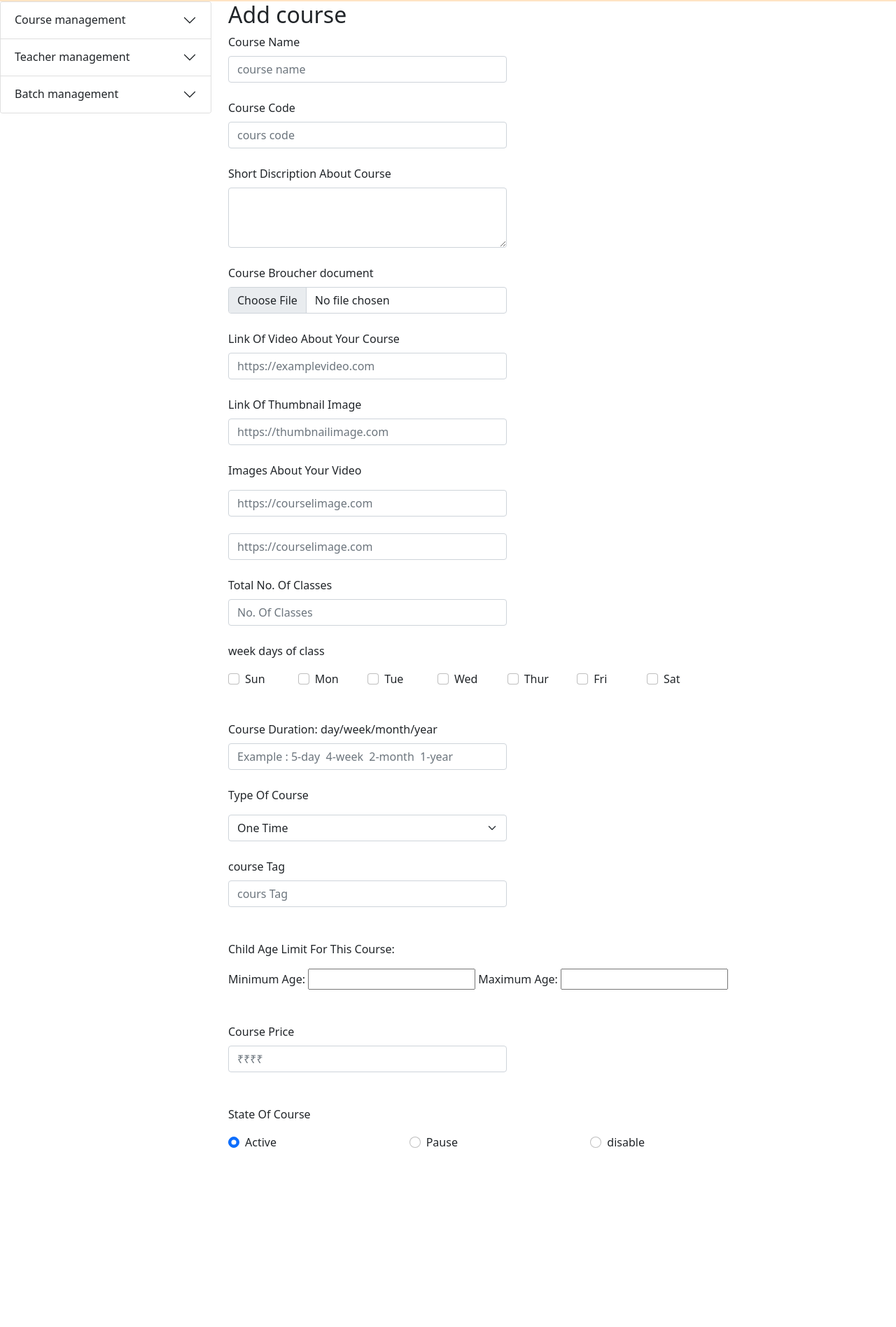
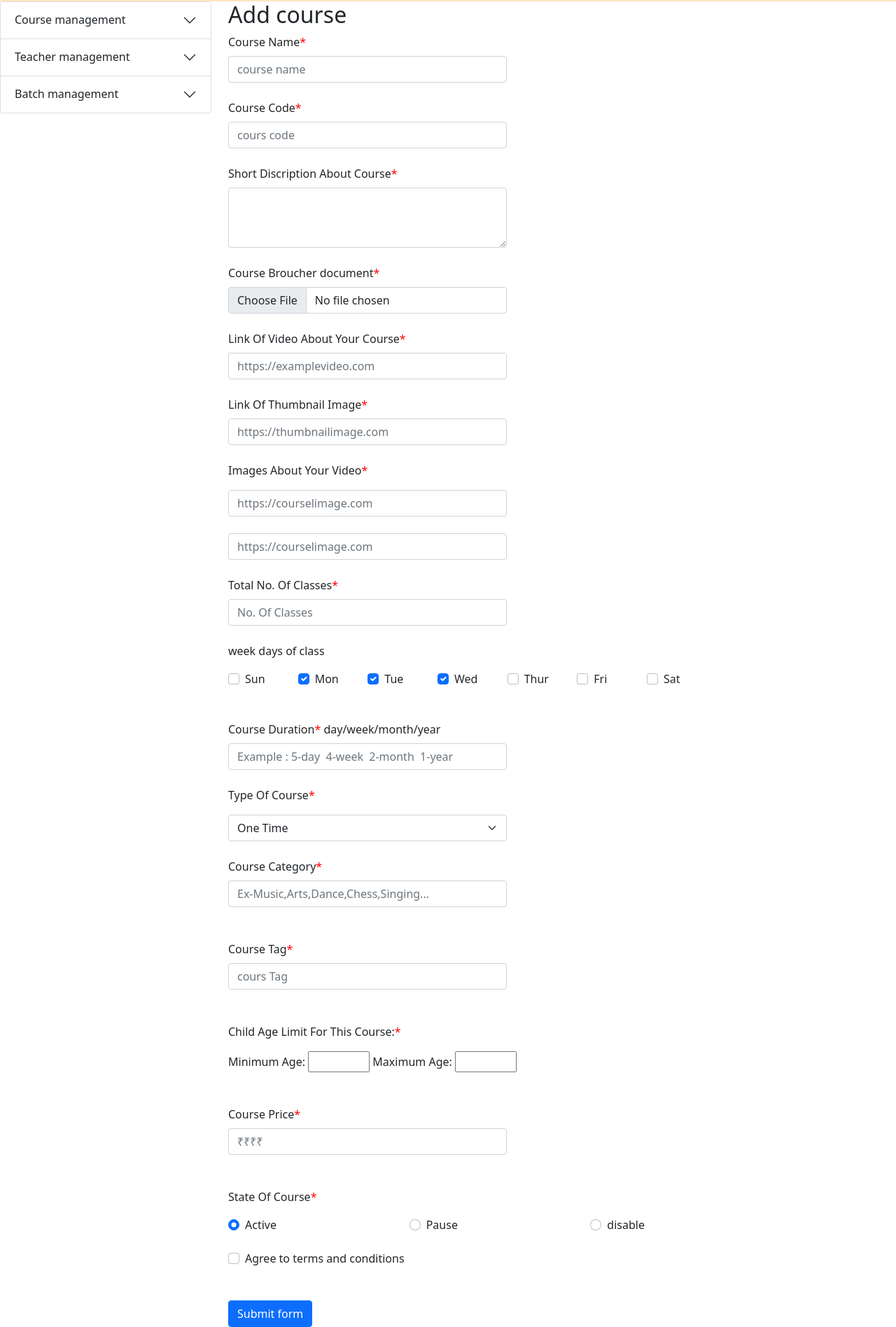
Before and after one commit to ravindrajangid00007/kido_hobby_admin, a Flask app: page /addCourse in a window 1280 px wide. Shown: the part 54-1950 px from the top of the page at 70% size. Before the commit the page ends 1694 px from the top, so only its background shows below. Run offline with Flask 2, Linux system fonts and the light colour scheme; some libraries are stand-ins or nearby versions.

Commit message:
course form

```diff
--- a/admin_panal/controllers/admin.py
+++ b/admin_panal/controllers/admin.py
@@ -28,6 +28,10 @@ def addTeacher():
     if request.method == 'GET':
         return render_template('addTeacher.html')
 
-@admin_route.route('/addCourse')
+@admin_route.route('/addCourse',methods=["GET","POST"])
 def addCourse():
+    if (request.method == "POST"):
+        data=request.form
+        print(data)
+        return render_template('addCourse.html')
     return render_template('addCourse.html')
--- a/admin_panal/templates/addcourse.html
+++ b/admin_panal/templates/addcourse.html
@@ -2,39 +2,79 @@
 
 {% block dashContent %}
 <h2>Add course</h2>
+ <form method="POST" action="/addCourse" class="needs-validation" novalidate>
 
-<form >
-
-
-  <div class=" col-md-5 mb-4">
-    <label for="coursename" class="form-label">Course Name</label>
-    <input type="text" class="form-control" id="coursename" placeholder="course name" name="coursename">
+  <div class="col-md-5 mb-4">
+     <label for="coursename" class="form-label">Course Name<span style="color: red;">*</span></label>
+  <input required type="text" class="form-control" id="coursename" placeholder="course name" name="coursename">
+   <div class="valid-feedback">
+      Looks good!
+    </div>
+    <div class="invalid-feedback">
+      Please choose a Course Name.
+    </div>
   </div>
   <div class=" col-md-5 mb-4">
-    <label for="coursecode" class="form-label">Course Code</label>
-    <input type="text" class="form-control" id="courscode" placeholder="cours code" name="courscode">
+    <label for="coursecode" class="form-label">Course Code<span style="color: red;">*</span></label>
+    <input required type="text" class="form-control" id="courscode" placeholder="cours code" name="courscode">
+    <div class="valid-feedback">
+      Looks good!
+    </div>
+    <div class="invalid-feedback">
+      Please choose a Course Code.
+    </div>
   </div>
   <div class="col-md-5 mb-4">
-    <label for="coursediscription" class="form-label">Short Discription About Course</label>
-    <textarea class="form-control" id="coursediscription"  name="coursediscription" rows="3"></textarea>
+    <label for="coursediscription" class="form-label">Short Discription About Course<span style="color: red;">*</span></label>
+    <textarea required class="form-control" id="coursediscription"  name="coursediscription" rows="3"></textarea>
+    <div class="valid-feedback">
+      Looks good!
+    </div>
+    <div class="invalid-feedback">
+      Please Fill short course discription.
+    </div>
   </div>
   <div class="col-md-5 mb-4">
-    <label for="coursebroucher" class="form-label">Course Broucher document</label>
-    <input type="file" class="form-control" id="coursebroucher" name="coursebroucher">
+    <label for="coursebroucher" class="form-label">Course Broucher document<span style="color: red;">*</span></label>
+    <input required type="file" class="form-control" id="coursebroucher" name="coursebroucher">
+    <div class="valid-feedback">
+      Looks good!
+    </div>
+    <div class="invalid-feedback">
+      Please upload a Broucher document.
+    </div>
   </div>
 
   <div class="col-md-5 mb-4">
-    <label for="coursevideolink" class="form-label">Link Of Video About Your Course </label>
-    <input type="url" class="form-control" id="coursevideolink" placeholder="https://examplevideo.com" name="coursevideolink">
+    <label for="coursevideolink" class="form-label">Link Of Video About Your Course<span style="color: red;">*</span> </label>
+    <input required type="url" pattern="https?://.+" title="Include http://" class="form-control" id="coursevideolink" placeholder="https://examplevideo.com" name="coursevideolink">
+    <div class="valid-feedback">
+      Looks good!
+    </div>
+    <div class="invalid-feedback">
+      Please choose a vaild video link.
+    </div>
   </div>
 
   <div class="col-md-5 mb-4">
-    <label for="thumbnailimageurl" class="form-label">Link Of Thumbnail Image </label>
-    <input type="url" class="form-control" id="thumbnailimageurl" placeholder="https://thumbnailimage.com" name="thumbnailimageurl">
+    <label for="thumbnailimageurl" class="form-label">Link Of Thumbnail Image<span style="color: red;">*</span> </label>
+    <input required type="url" class="form-control" id="thumbnailimageurl" placeholder="https://thumbnailimage.com" name="thumbnailimageurl">
+    <div class="valid-feedback">
+      Looks good!
     </div>
-  <p>Images About Your Video</p>
+    <div class="invalid-feedback">
+      Please choose a vaild image link.
+    </div>
+  </div>
+  <p>Images About Your Video<span style="color: red;">*</span></p>
   <div class="col-md-5 mb-6">
-    <input type="url" class="form-control" id="imagelink1" placeholder="https://courselimage.com" name="imagelink1">
+    <input type="url" required class="form-control" id="imagelink1" placeholder="https://courselimage.com" name="imagelink1">
+    <div class="valid-feedback">
+      Looks good!
+    </div>
+    <div class="invalid-feedback">
+      Please choose a vaild image link.
+    </div>
   </div>
   <br/>
   <div class="col-md-5 mb-6">
@@ -42,98 +82,149 @@
   </div>
   <br/>
   <div class=" col-md-5 mb-4">
-    <label for="noofclasses" class="form-label">Total No. Of Classes</label>
-    <input type="text" class="form-control" id="noofclasses" placeholder="No. Of Classes " name="noofclasses">
+    <label for="noofclasses" class="form-label">Total No. Of Classes<span style="color: red;">*</span></label>
+    <input type="text" required class="form-control" pattern="[0-9].{0,}" id="noofclasses" placeholder="No. Of Classes " name="noofclasses">
+    <div class="valid-feedback">
+      Looks good!
+    </div>
+    <div class="invalid-feedback">
+      Please fill a no. of Classes.
+    </div>
   </div>
   <p>week days of class</p>
   <div class="form-check form-check-inline  col-md-1 mb-5">
-      <input class="form-check-input" type="checkbox" id="sun" name="sun">
+    <input class="form-check-input" value="sun" type="checkbox" id="sun" name="sun">
       <label class="form-check-label" for="sun">Sun</label>
   </div>
   <div class="form-check form-check-inline col-md-1 mb-5">
-      <input class="form-check-input" type="checkbox" id="mon" name="mon">
+    <input class="form-check-input" value="mon" type="checkbox" id="mon" name="mon" checked>
     <label class="form-check-label" for="mon">Mon</label>
   </div>
 
   <div class="form-check form-check-inline col-md-1 mb-5">
-      <input class="form-check-input" type="checkbox" id="tue" name="tue">
+    <input class="form-check-input" value="tue" type="checkbox" id="tue" name="tue" checked>
     <label class="form-check-label" for="tue">Tue</label>
   </div>
   <div class="form-check form-check-inline col-md-1 mb-5">
-      <input class="form-check-input" type="checkbox" id="wed" name="wed">
+    <input class="form-check-input" value="wed" type="checkbox" id="wed" name="wed" checked>
     <label class="form-check-label" for="wed">Wed</label>
   </div>
 
   <div class="form-check form-check-inline col-md-1 mb-5">
-      <input class="form-check-input" type="checkbox" id="thur" name="thur">
+    <input class="form-check-input" value="thur" type="checkbox" id="thur" name="thur">
     <label class="form-check-label" for="thur">Thur</label>
   </div>
 
   <div class="form-check form-check-inline col-md-1 mb-5">
-      <input class="form-check-input" type="checkbox" id="fri" name="fri">
+    <input class="form-check-input" value="fri" type="checkbox" id="fri" name="fri">
     <label class="form-check-label" for="fri">Fri</label>
   </div>
   <div class="form-check form-check-inline col-md-1 mb-5">
-      <input class="form-check-input" type="checkbox" id="sat" name="sat">
+    <input class="form-check-input" value="sat" type="checkbox" id="sat" name="sat">
     <label class="form-check-label" for="sat">Sat</label>
   </div>
 
 
 
   <div class=" col-md-5 mb-4">
-    <label for="courseduration" class="form-label">Course Duration:  day/week/month/year</label>
-    <input type="text" class="form-control" id="courseduration" placeholder="Example : 5-day  4-week  2-month  1-year" name="courseduration">
+    <label for="courseduration" class="form-label">Course Duration<span style="color: red;">*</span>  day/week/month/year</label>
+    <input required type="text" class="form-control" id="courseduration" placeholder="Example : 5-day  4-week  2-month  1-year" name="courseduration">
+    <div class="valid-feedback">
+      Looks good!
+    </div>
+    <div class="invalid-feedback">
+      Please fill course duration.
+    </div>
   </div>
   <div class=" col-md-5 mb-4">
-  <p>Type Of Course</p>
-  <select class="form-select" aria-label="Default select example" name="coursetype">
-    <option value="1">One Time</option>
-    <option value="2">Recurring</option>
-
+    <p>Type Of Course<span style="color: red;">*</span></p>
+    <select required class="form-select" aria-label="Default select example" name="coursetype">
+      <option value="One Time">One Time</option>
+      <option value="Recurring">Recurring</option>
     </select>
   </div>
-
   <div class="col-md-5 mb-5">
-    <label for="tag" class="form-label">course Tag</label>
-    <input type="text" class="form-control" id="tag" placeholder="cours Tag" name="tag">
+    <label for="coursecategory" class="form-label">Course Category<span style="color: red;">*</span></label>
+    <input required type="text" class="form-control" id="coursecategory" placeholder="Ex-Music,Arts,Dance,Chess,Singing..." name="coursecategory">
+    <div class="valid-feedback">
+      Looks good!
+    </div>
+    <div class="invalid-feedback">
+      Please fill course Category.
+    </div>
+  </div>
+  <div class="col-md-5 mb-5">
+    <label for="tag" class="form-label">Course Tag<span style="color: red;">*</span></label>
+    <input required type="text" class="form-control" id="tag" placeholder="cours Tag" name="tag">
+    <div class="valid-feedback">
+      Looks good!
+    </div>
+    <div class="invalid-feedback">
+      Please fill course Tag.
+    </div>
   </div>
   <div class="col-md-9 mb-5">
-  <p>Child Age Limit For This Course:</p>
+  <p>Child Age Limit For This Course:<span style="color: red;">*</span></p>
   <label for="minage">Minimum Age:</label>
-  <input type="number" id="minage" name="minage" min="0">
+  <input required type="number" id="minage" name="minage" min="0" max="50">
   <label for="maxage">Maximum Age:</label>
-  <input type="number" id="maxage" name="maxage" min="0">
+  <input required type="number" id="maxage" name="maxage" min="0" max="50">
+  </div>
+  <div class=" col-md-5 mb-5">
+    <label for="price" class="form-label">Course Price<span style="color: red;">*</span></label>
+    <input required type="text" class="form-control" id="price" placeholder="₹₹₹₹" name="price">
+    <div class="valid-feedback">
+      Looks good!
+    </div>
+    <div class="invalid-feedback">
+      Please fill course price.
+    </div>
+  </div>
+  <p>State Of Course<span style="color: red;">*</span></p>
+  <div class="form-check form-check-inline col-md-3 mb-4">
+    <input class="form-check-input" value="Active" type="radio" name="coursestate" id="active" checked>
+    <label class="form-check-label" for="checked">Active</label>
+  </div>
+  <div class="form-check form-check-inline col-md-3 mb-4">
+    <input class="form-check-input" value="Pause" type="radio" name="coursestate" id="pause" >
+    <label class="form-check-label" for="pause">Pause</label>
+  </div>
+  <div class="form-check form-check-inline col-md-3 mb-4">
+    <input class="form-check-input" value="disable" type="radio" name="coursestate" id="disable" >
+    <label class="form-check-label" for="disable">disable</label>
+  </div>
+  <div class="form-check col-md-5 mb-5">
+    <input class="form-check-input" type="checkbox" value="" id="terms" required>
+    <label class="form-check-label" for="terms">
+      Agree to terms and conditions
+    </label>
+  </div>
+  <div class="col-12">
+    <button class="btn btn-primary" type="submit">Submit form</button>
+  </div>
 </div>
 
 
-  <div class=" col-md-5 mb-5">
-    <label for="price" class="form-label">Course Price</label>
-    <input type="text" class="form-control" id="price" placeholder="₹₹₹₹" name="price">
-  </div>
-  <p>State Of Course</p>
-  <div class="form-check form-check-inline col-md-3 mb-4">
-    <input class="form-check-input" type="radio" name="coursestate" id="active" checked>
-    <label class="form-check-label" for="checked">Active</label>
-  </div>
-  <div class="form-check form-check-inline col-md-3 mb-4">
-    <input class="form-check-input" type="radio" name="coursestate" id="pause" >
-    <label class="form-check-label" for="pause">Pause</label>
-  </div>
-  <div class="form-check form-check-inline col-md-3 mb-4">
-    <input class="form-check-input" type="radio" name="coursestate" id="disable" >
-    <label class="form-check-label" for="disable">disable</label>
-  </div>
+</form>
+<script>
+  (function () {
+  'use strict'
 
+  // Fetch all the forms we want to apply custom Bootstrap validation styles to
+  var forms = document.querySelectorAll('.needs-validation')
 
+  // Loop over them and prevent submission
+  Array.prototype.slice.call(forms)
+    .forEach(function (form) {
+      form.addEventListener('submit', function (event) {
+        if (!form.checkValidity()) {
+          event.preventDefault()
+          event.stopPropagation()
+        }
 
-
-
-</div>
-
-
-
-
-</form>
-
-
+        form.classList.add('was-validated')
+      }, false)
+    })
+})();
+</script>
 {% endblock %}
--- a/admin_panal/templates/base.html
+++ b/admin_panal/templates/base.html
@@ -4,21 +4,18 @@
     <meta charset="UTF-8">
     <meta http-equiv="X-UA-Compatible" content="IE=edge">
     <meta name="viewport" content="width=device-width, initial-scale=1.0">
-    <link href="https://getbootstrap.com/docs/5.0/dist/css/bootstrap.min.css" rel="stylesheet" integrity="sha384-EVSTQN3/azprG1Anm3QDgpJLIm9Nao0Yz1ztcQTwFspd3yD65VohhpuuCOmLASjC" crossorigin="anonymous">
+    <link href="https://cdn.jsdelivr.net/npm/bootstrap@5.0.2/dist/css/bootstrap.min.css" rel="stylesheet" integrity="sha384-EVSTQN3/azprG1Anm3QDgpJLIm9Nao0Yz1ztcQTwFspd3yD65VohhpuuCOmLASjC" crossorigin="anonymous">
     <title>{% block title %}{% endblock %}</title>
 
     </head>
 <body>
     <link rel="stylesheet" href= "{{ url_for('static',filename='styles/style.css') }}" >
-    <link rel="stylesheet" href="../css/bootstrap-tagsinput.css">
+
     {% block content %}
 
     {% endblock %}
 
-
     <script src="https://cdn.jsdelivr.net/npm/bootstrap@5.0.2/dist/js/bootstrap.bundle.min.js" integrity="sha384-MrcW6ZMFYlzcLA8Nl+NtUVF0sA7MsXsP1UyJoMp4YLEuNSfAP+JcXn/tWtIaxVXM" crossorigin="anonymous"></script>
-    <script src="https://cdnjs.cloudflare.com/ajax/libs/jquery/2.1.4/jquery.min.js"></script>
-    <script src="http://bootstrap-tagsinput.github.io/bootstrap-tagsinput/dist/bootstrap-tagsinput.min.js"></script>
- </body>
+  </body>
 
 </html>
```
Also changed, not shown: admin_panal/models/course.py (+27 -0 lines). Lines whose indentation alone changed are shown as unchanged.
